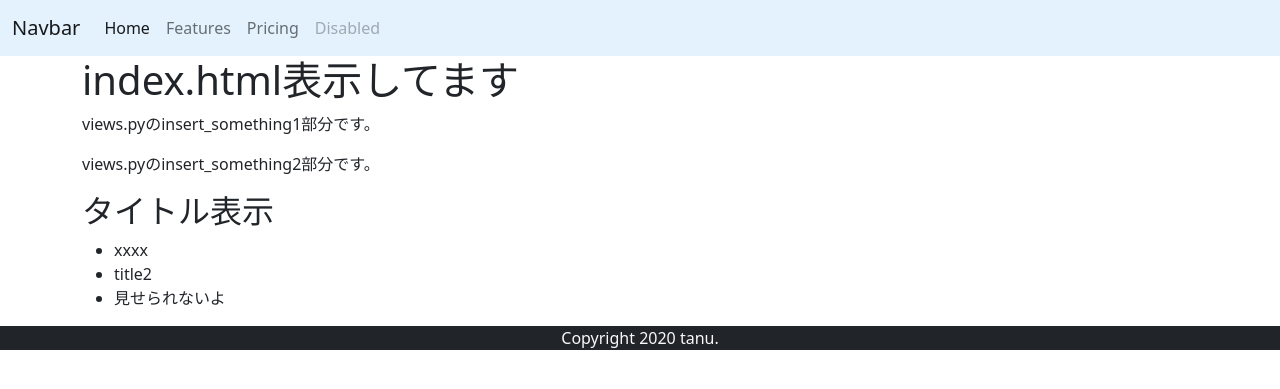
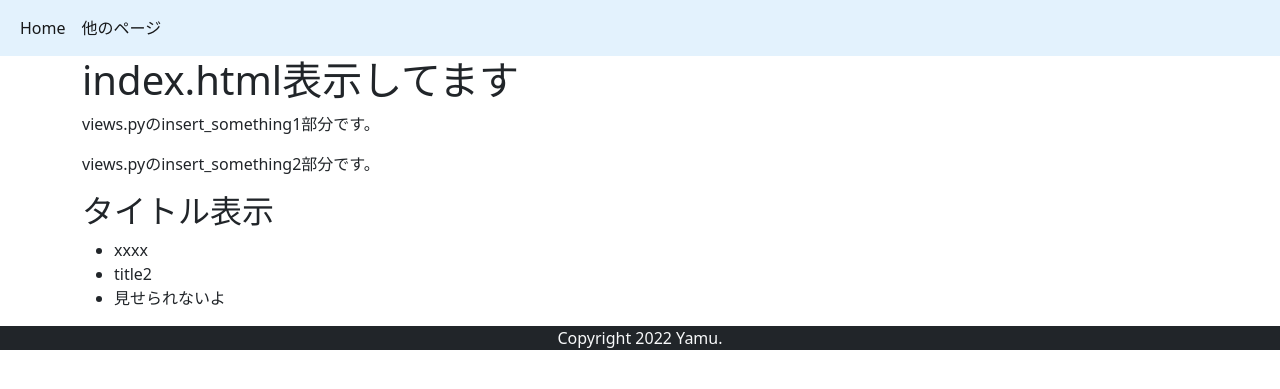
Before and after one commit to yamuyum/my_portFolios, a Flask app: page / in a window 1280 px wide. Shown: the top 389 px of the page. Run offline with Flask 2, Linux system fonts and the light colour scheme.

Commit message:
処理修正 ・起動コマンド等修正 ・ページ遷移修正 ・POST送信初期化

```diff
--- a/flaskであそぼ/flaskApp/main.py
+++ b/flaskであそぼ/flaskApp/flask_app.py
@@ -1,7 +1,7 @@
 # coding: utf-8
-from flaskApp import app
-from flask import render_template, request  # request追加
+from flaskであそぼ.flaskApp import app
 from .src import testFunc
+from flask import render_template, redirect, url_for, request, session
 
 
 @app.route('/')
@@ -16,7 +16,7 @@ def index():
 
 
 @app.route('/test')
-def other1():
+def test_1():
     return render_template('test1.html')
 
 
@@ -28,3 +28,7 @@ def sample_form_temp():
     value = testFunc.testFunction(req1)
 
     return f'POST受け取ったよ: {value}'
+
+
+def startApp():
+    app.run(debug=True)
--- a/flaskであそぼ/flaskApp/templates/footer.html
+++ b/flaskであそぼ/flaskApp/templates/footer.html
@@ -1,3 +1,3 @@
 <footer class="bg-dark text-light">
-  <p class="text-center">Copyright 2020 tanu.</p>
+  <p class="text-center">Copyright 2022 Yamu.</p>
 </footer>
--- a/flaskであそぼ/flaskApp/templates/header.html
+++ b/flaskであそぼ/flaskApp/templates/header.html
@@ -1,16 +1,13 @@
 <nav class="navbar navbar-expand-lg navbar-light" style="background-color: #e3f2fd;">
     <div class="container-fluid">
-        <a class="navbar-brand" href="#">Navbar</a>
         <button class="navbar-toggler" type="button" data-bs-toggle="collapse" data-bs-target="#navbarNavAltMarkup"
             aria-controls="navbarNavAltMarkup" aria-expanded="false" aria-label="Toggle navigation">
             <span class="navbar-toggler-icon"></span>
         </button>
         <div class="collapse navbar-collapse" id="navbarNavAltMarkup">
             <div class="navbar-nav">
-                <a class="nav-link active" aria-current="page" href="#">Home</a>
-                <a class="nav-link" href="#">Features</a>
-                <a class="nav-link" href="#">Pricing</a>
-                <a class="nav-link disabled" href="#" tabindex="-1" aria-disabled="true">Disabled</a>
+                <a class="nav-link active" aria-current="page" href="/">Home</a>
+                <a class="nav-link active" aria-current="page" href="/test">他のページ</a>
             </div>
         </div>
     </div>
```
Also changed, not shown: flaskであそぼ/flaskApp/__init__.py (+7 -2 lines), main.py (added, +8 -0 lines).
